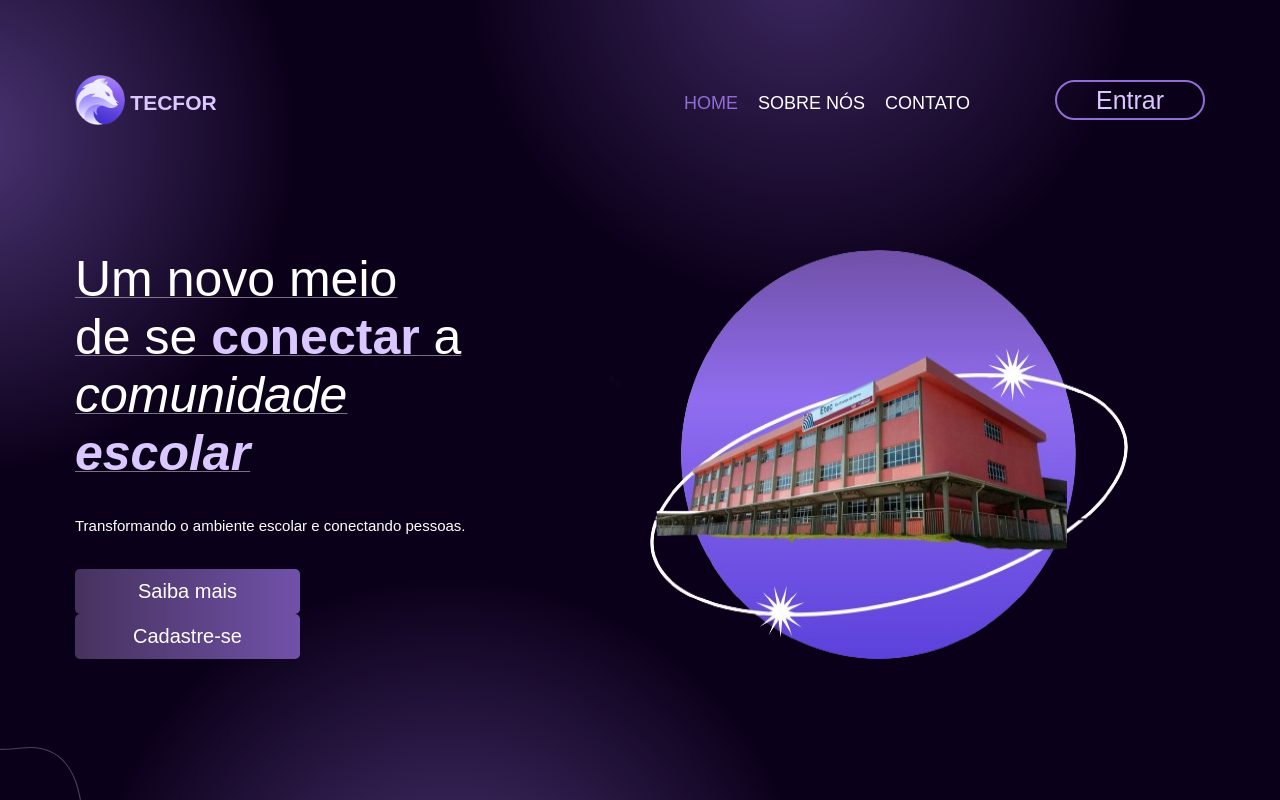
After one commit to DanielC-007/Tecfor, a PHP site: page /home.php in a window 1280 px wide. The commit adds this page. Run offline with PHP 8.4, Linux system fonts and the light colour scheme.

Commit message:
update index full

```diff
--- a/assets/styles/index.css
+++ b/assets/styles/index.css
@@ -13,11 +13,70 @@ body {
 }
 
 header {
-    /* background-color: blue; */
     height: 25vh;
+    display: flex;
+    align-items: center;
+    justify-content: space-between;
+    margin-bottom: 50px;
 }
 
-div {
+header div {
+    margin: 0 75px;
+    display: flex;
+    align-items: center;
+}
+
+header div img {
+    height: 50px;
+    width: auto;
+    margin-right: 5px;
+}
+
+header div button {
+    height: 40px;
+    width: 150px;
+    background: transparent;
+    border: solid 2px #916dd5;
+    border-radius: 100px;
+    font-size: 25px;
+    color: #dac7ff;
+    margin-left: 75px;
+}
+
+header div button:hover {
+    cursor: pointer;
+    background-color: #906def;
+}
+
+ul {
+    display: flex;
+}
+
+ul a {
+    text-decoration: none;
+}
+
+ul a:hover {
+    text-decoration: underline 1px #916dd5;
+}
+
+ul a li {
+    margin: 0 10px;
+    list-style-type: none;
+    font-size: 25px;
+    font-variant-caps: all-petite-caps;
+}
+
+main {
+    display: flex;
+    justify-content: space-between;
+}
+
+main img {
+    margin-right: 75px;
+}
+
+main div {
     margin: 0 75px;
 }
 
@@ -27,8 +86,14 @@ h1 {
     font-weight: normal;
 }
 
+h4 {
+    color: #dac7ff;
+    font-size: 30px;
+    font-variant-caps: all-petite-caps;
+}
+
 strong {
-    color: #906def;
+    color: #dac7ff;
 }
 
 p {
@@ -36,7 +101,7 @@ p {
     font-size: 15px;
 }
 
-button {
+main div button {
     background: rgb(70, 50, 93);
     background: linear-gradient(90deg, rgba(70, 50, 93, 1) 0%, rgba(113, 81, 169, 1) 100%);
     border: none;
@@ -47,8 +112,28 @@ button {
     margin-right: 15px;
 }
 
-button:hover {
+main div button:hover {
     cursor: pointer;
+    /* animation: deLaPraCa 1s; */
     background: rgb(113, 81, 169);
     background: linear-gradient(90deg, rgba(113, 81, 169, 1) 0%, rgba(70, 50, 93, 1) 100%);
 }
+
+/* @keyframes deLaPraCa {
+
+    0%,
+    50% {
+        background: rgb(70, 50, 93);
+        background: linear-gradient(90deg, rgba(70, 50, 93, 1) 0%, rgba(113, 81, 169, 1) 100%);
+    }
+
+    50% {
+        background: rgb(113, 81, 169);
+        background: linear-gradient(90deg, rgba(113, 81, 169, 1) 0%, rgba(70, 50, 93, 1) 50%, rgba(113, 81, 169, 1) 100%);
+    }
+
+    100% {
+        background: rgb(113, 81, 169);
+        background: linear-gradient(90deg, rgba(113, 81, 169, 1) 0%, rgba(70, 50, 93, 1) 100%);
+    }
+} */
--- /dev/null
+++ b/home.php
@@ -0,0 +1,42 @@
+<!DOCTYPE html>
+<html lang="pt-br">
+<head>
+    <meta charset="UTF-8">
+    <meta http-equiv="X-UA-Compatible" content="IE=edge">
+    <meta name="viewport" content="width=device-width, initial-scale=1.0">
+    <link rel="stylesheet" href="assets/styles/index.css">
+    <link rel="icon" href="src/imgs/icon.png">
+    <title>Tecfor</title>
+</head>
+<body>
+    <header>
+        <div>
+            <img src="src/imgs/icon.png">
+            <h4>Tecfor</h4>
+        </div>
+        <div>
+            <ul>
+                <a href="">
+                    <li style="color: #916dd5;">Home</li>
+                </a><a href="">
+                    <li>Sobre nós</li>
+                </a><a href="">
+                    <li>Contato</li>
+                </a>
+            </ul>
+            <a href="pages/login.php"><button>Entrar</button></a>
+        </div>
+    </header>
+    <main>
+        <div>
+            <h1>Um novo meio</h1>
+            <h1>de se <strong>conectar</strong> a</h1>
+            <h1><i>comunidade <strong>escolar</strong></i></h1>
+            <p>Transformando o ambiente escolar e conectando pessoas.</p>
+            <button>Saiba mais</button>
+            <a href="pages/register.php"><button>Cadastre-se</button></a>
+        </div>
+        <img src="src/imgs/escola.png">
+    </main>
+</body>
+</html>
--- a/pages/home.php
+++ b/pages/Inicial.php
@@ -9,7 +9,7 @@
   <link rel="icon" href="../src/imgs/icon.png" />
   <script src="../assets/scripts/script.js" defer></script>
   <?php // require_once("../connection/connect.php"); ?>
-  <title>Home</title>
+  <title>Inicial</title>
 </head>
 
 <body>
--- a/php/nav.php
+++ b/php/nav.php
@@ -1,7 +1,7 @@
 <button id="x" onclick="navOpenClose()"></button>
 <nav id="salas">
     <div>
-        <a href="home.php"><button>
+        <a href="Inicial.php"><button>
                 <img src="../src/imgs/home.png" />
                 <p>Página principal</p>
             </button></a>
```
Also changed, not shown: index.php (deleted, +0 -23 lines), src/imgs/escola.png (added).
